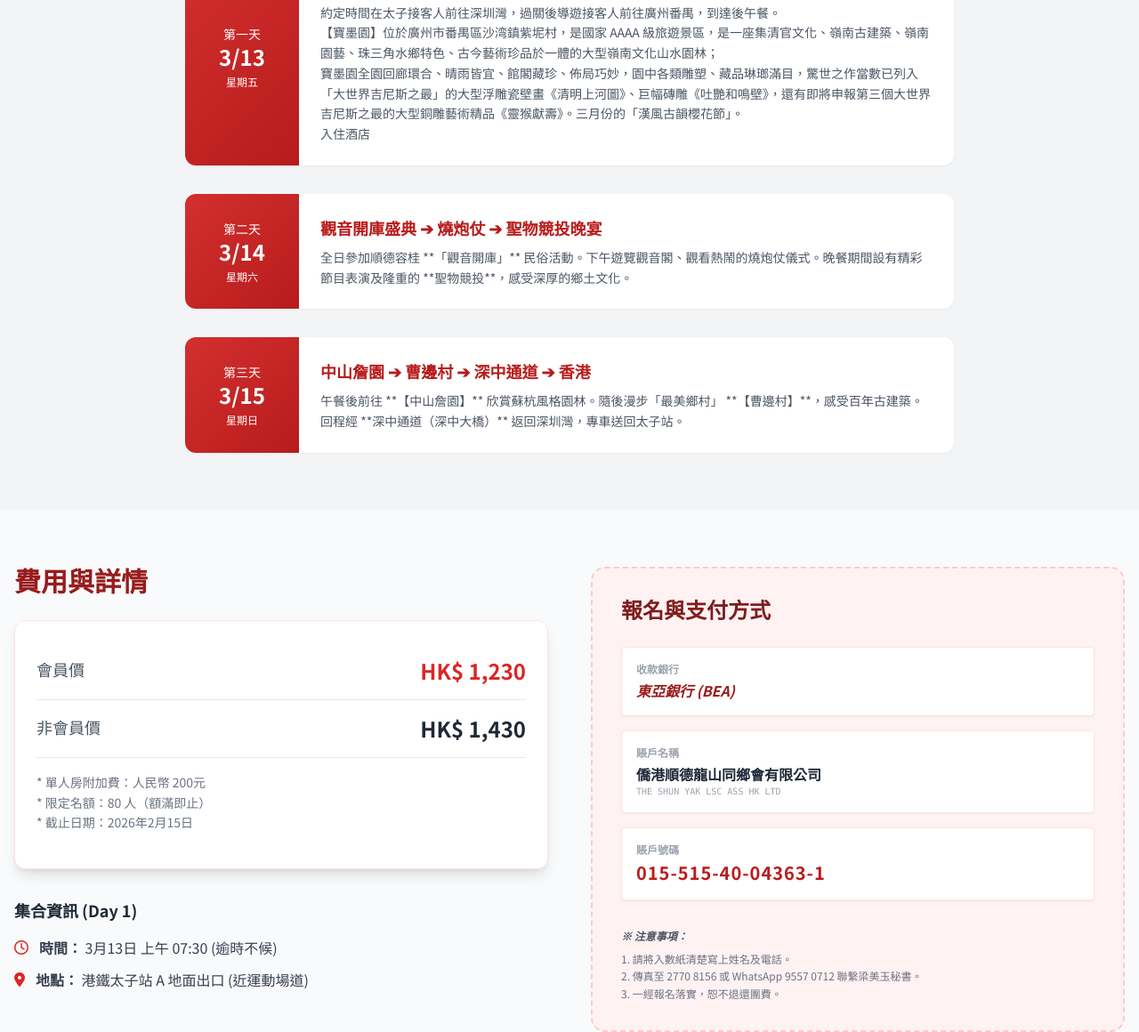
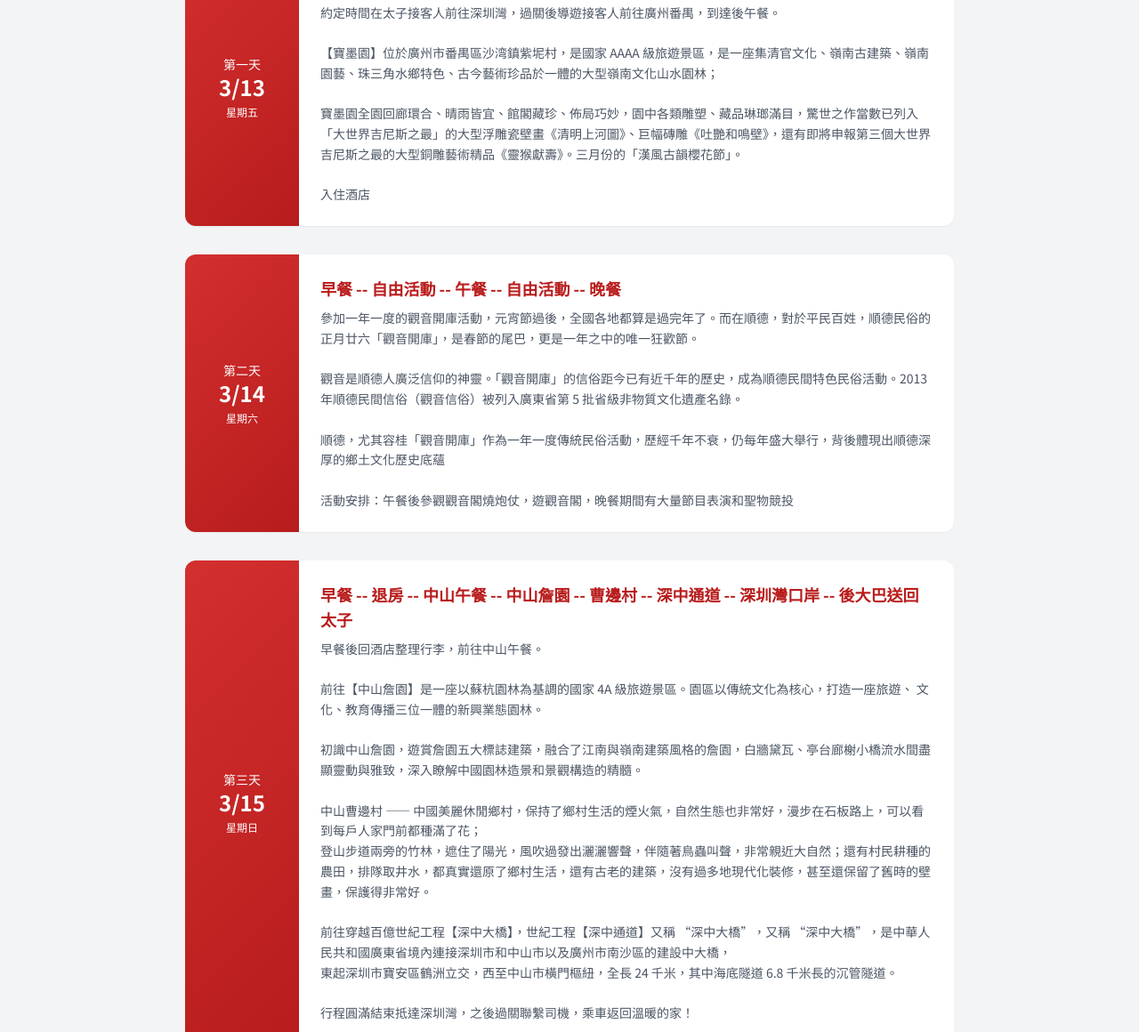
Before and after one commit to HKlongshan/2026hph, a plain HTML site: page index.html in a window 1280 px wide. Shown: the part 1095-2255 px from the top of the page at 89% size. Drawn offline with nearby package versions, Linux system fonts and the light colour scheme.

Commit message:
Update index.html

```diff
--- a/index.html
+++ b/index.html
@@ -96,9 +96,9 @@
                         <h4 class="font-bold text-lg mb-2 text-red-700">太子接團 -- 深圳灣口岸 -- 廣州番禺午餐 -- 番禺寶墨園 -- 入住酒店 -- 晚餐</h4>
                         <p class="text-gray-600 leading-relaxed text-sm">
                             約定時間在太子接客人前往深圳灣，過關後導遊接客人前往廣州番禺，到達後午餐。<br>
-【寶墨園】位於廣州市番禺區沙湾鎮紫坭村，是國家 AAAA 級旅遊景區，是一座集清官文化、嶺南古建築、嶺南園藝、珠三角水鄉特色、古今藝術珍品於一體的大型嶺南文化山水園林；<br>
-                            寶墨園全園回廊環合、晴雨皆宜、館閣藏珍、佈局巧妙，園中各類雕塑、藏品琳瑯滿目，驚世之作當數已列入「大世界吉尼斯之最」的大型浮雕瓷壁畫《清明上河圖》、巨幅磚雕《吐艷和鳴壁》，還有即將申報第三個大世界吉尼斯之最的大型銅雕藝術精品《靈猴獻壽》。三月份的「漢風古韻櫻花節」。<br>
-入住酒店
+<br>【寶墨園】位於廣州市番禺區沙湾鎮紫坭村，是國家 AAAA 級旅遊景區，是一座集清官文化、嶺南古建築、嶺南園藝、珠三角水鄉特色、古今藝術珍品於一體的大型嶺南文化山水園林；<br>
+                            <br>寶墨園全園回廊環合、晴雨皆宜、館閣藏珍、佈局巧妙，園中各類雕塑、藏品琳瑯滿目，驚世之作當數已列入「大世界吉尼斯之最」的大型浮雕瓷壁畫《清明上河圖》、巨幅磚雕《吐艷和鳴壁》，還有即將申報第三個大世界吉尼斯之最的大型銅雕藝術精品《靈猴獻壽》。三月份的「漢風古韻櫻花節」。<br>
+<br>入住酒店
                         </p>
                     </div>
                 </div>
@@ -111,9 +111,12 @@
                         <span class="text-xs mt-1">星期六</span>
                     </div>
                     <div class="p-6">
-                        <h4 class="font-bold text-lg mb-2 text-red-700">觀音開庫盛典 ➔ 燒炮仗 ➔ 聖物競投晚宴</h4>
+                        <h4 class="font-bold text-lg mb-2 text-red-700">早餐 -- 自由活動 -- 午餐 -- 自由活動 -- 晚餐</h4>
                         <p class="text-gray-600 leading-relaxed text-sm">
-                            全日參加順德容桂 **「觀音開庫」** 民俗活動。下午遊覽觀音閣、觀看熱鬧的燒炮仗儀式。晚餐期間設有精彩節目表演及隆重的 **聖物競投**，感受深厚的鄉土文化。
+                            參加一年一度的觀音開庫活動，元宵節過後，全國各地都算是過完年了。而在順德，對於平民百姓，順德民俗的正月廿六「觀音開庫」，是春節的尾巴，更是一年之中的唯一狂歡節。<br>
+                            <br>觀音是順德人廣泛信仰的神靈。「觀音開庫」的信俗距今已有近千年的歷史，成為順德民間特色民俗活動。2013 年順德民間信俗（觀音信俗）被列入廣東省第 5 批省級非物質文化遺產名錄。<br>
+                            <br>順德，尤其容桂「觀音開庫」作為一年一度傳統民俗活動，歷經千年不衰，仍每年盛大舉行，背後體現出順德深厚的鄉土文化歷史底蘊<br>
+                            <br>活動安排：午餐後參觀觀音閣燒炮仗，遊觀音閣，晚餐期間有大量節目表演和聖物競投
                         </p>
                     </div>
                 </div>
@@ -126,9 +129,16 @@
                         <span class="text-xs mt-1">星期日</span>
                     </div>
                     <div class="p-6">
-                        <h4 class="font-bold text-lg mb-2 text-red-700">中山詹園 ➔ 曹邊村 ➔ 深中通道 ➔ 香港</h4>
+                        <h4 class="font-bold text-lg mb-2 text-red-700">早餐 -- 退房 -- 中山午餐 -- 中山詹園 -- 曹邊村 -- 深中通道 -- 深圳灣口岸 -- 後大巴送回太子</h4>
                         <p class="text-gray-600 leading-relaxed text-sm">
-                            午餐後前往 **【中山詹園】** 欣賞蘇杭風格園林。隨後漫步「最美鄉村」 **【曹邊村】**，感受百年古建築。回程經 **深中通道（深中大橋）** 返回深圳灣，專車送回太子站。
+                            早餐後回酒店整理行李，前往中山午餐。<br>
+                            <br>前往【中山詹園】是一座以蘇杭園林為基調的國家 4A 級旅遊景區。園區以傳統文化為核心，打造一座旅遊、 文化、教育傳播三位一體的新興業態園林。<br>
+                            <br>初識中山詹園，遊賞詹園五大標誌建築，融合了江南與嶺南建築風格的詹園，白牆黛瓦、亭台廊榭小橋流水間盡顯靈動與雅致，深入瞭解中國園林造景和景觀構造的精髓。<br>
+                            <br>中山曹邊村 —— 中國美麗休閒鄉村，保持了鄉村生活的煙火氣，自然生態也非常好，漫步在石板路上，可以看到每戶人家門前都種滿了花；<br>
+                            登山步道兩旁的竹林，遮住了陽光，風吹過發出灑灑響聲，伴隨著鳥蟲叫聲，非常親近大自然；還有村民耕種的農田，排隊取井水，都真實還原了鄉村生活，還有古老的建築，沒有過多地現代化裝修，甚至還保留了舊時的壁畫，保護得非常好。<br>
+                            <br>前往穿越百億世紀工程【深中大橋】，世紀工程【深中通道】又稱 “深中大橋”，又稱 “深中大橋”，是中華人民共和國廣東省境內連接深圳市和中山市以及廣州市南沙區的建設中大橋， <br>
+                            東起深圳市寶安區鶴洲立交，西至中山市橫門樞紐，全長 24 千米，其中海底隧道 6.8 千米長的沉管隧道。<br>
+                            <br>行程圓滿結束抵達深圳灣，之後過關聯繫司機，乘車返回溫暖的家！
                         </p>
                     </div>
                 </div>
```
